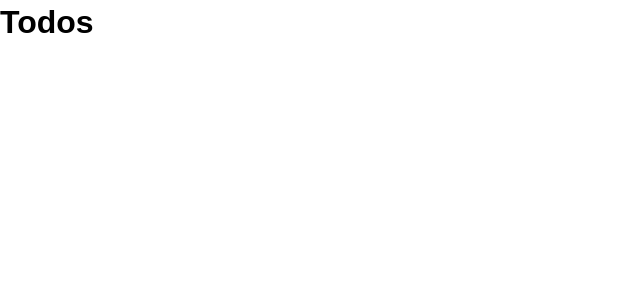
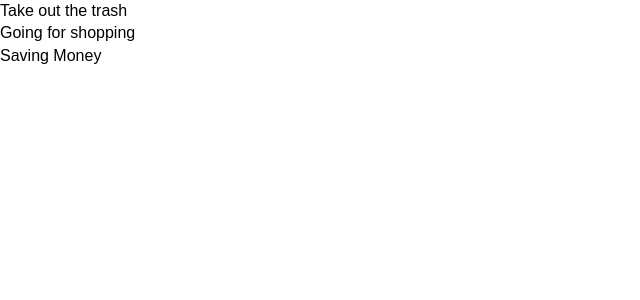
Before and after one commit to belandrio/TodoApp-Redux, a React (Create React App) app: page / in a window 1280 px wide. Shown: the top 300 px of the page, without its empty margins (0-640 px from the left). Built offline with nearby package versions, Linux system fonts and the light colour scheme.

Commit message:
Connected Todos component with TodoItem

```diff
--- /dev/null
+++ b/src/component/TodoItem.js
@@ -0,0 +1,14 @@
+import React, { Component } from 'react';
+
+
+export class TodoItem extends Component {
+  render() {
+    return (
+      <div>
+       <p>{this.props.todo.title}</p>
+      </div>
+    )
+}
+}
+
+export default TodoItem
--- a/src/component/Todos.js
+++ b/src/component/Todos.js
@@ -1,12 +1,14 @@
 import React, { Component } from 'react'
+import TodoItem from "./TodoItem"
 
-export default class Todos extends Component {
+class Todos extends Component {
     render() {
-        console.log(this.props.todos)
         return (
-            <div>
-                <h1>Todos</h1>
-            </div>
+            this.props.todos.map((todo) => (
+                <TodoItem  key={todo.id} todo={todo}/>
+            )
+            )
         )
     }
 }
+export default Todos;
```
